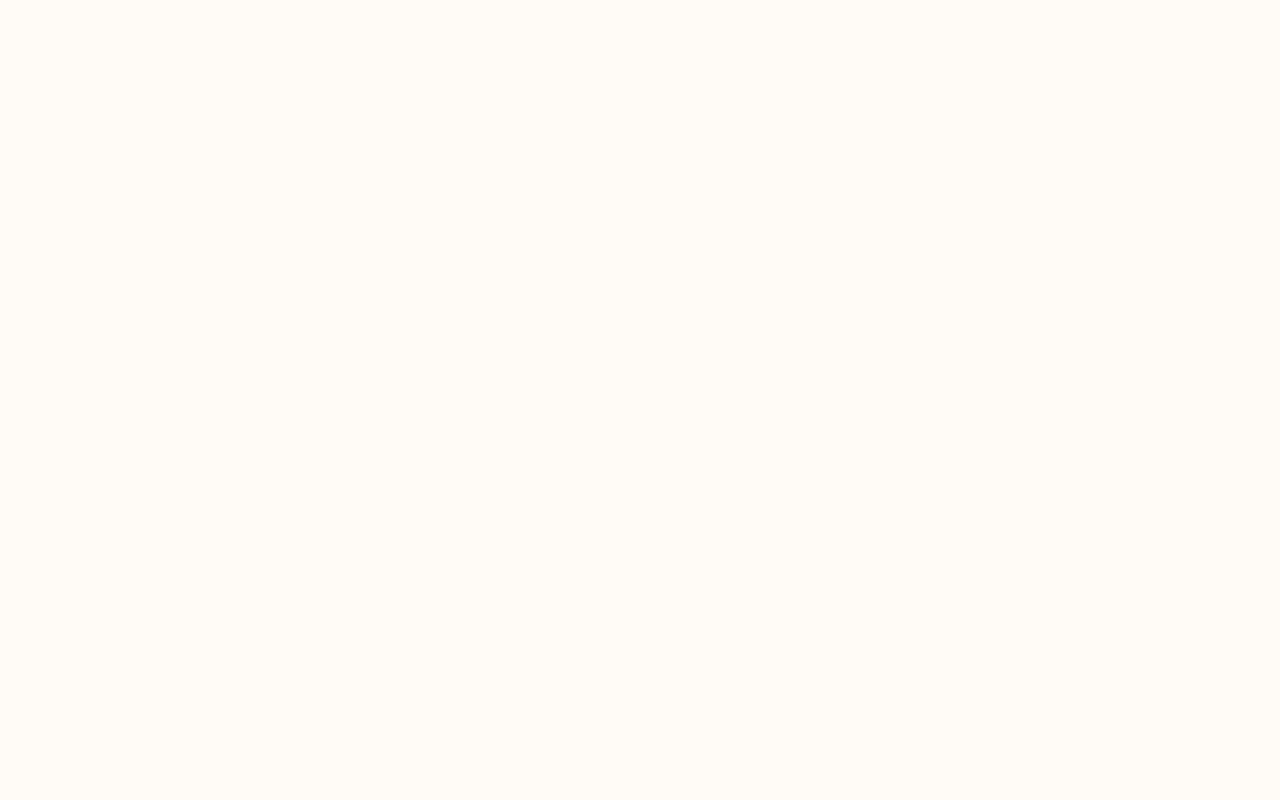
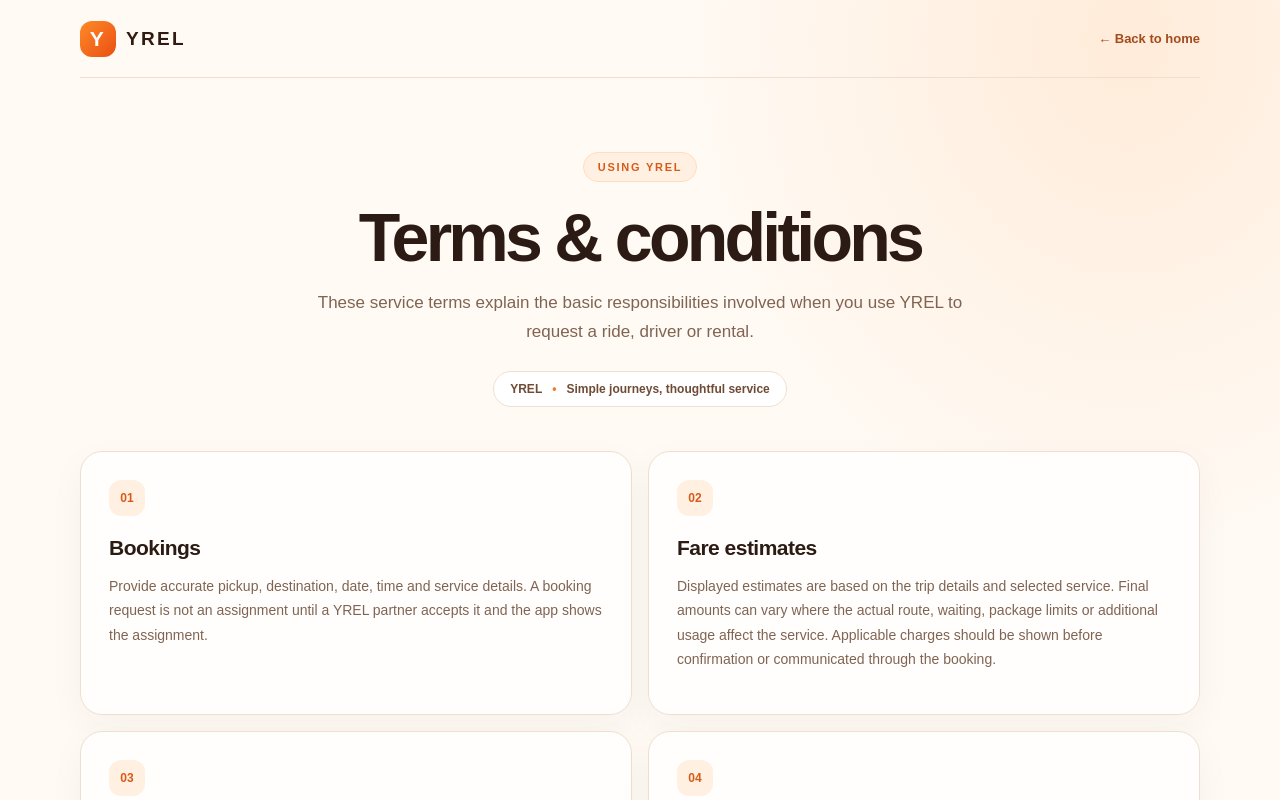
Before and after one commit to samratsihimoge-eng/YREL, a Next.js app: page /terms-and-conditions in a window 1280 px wide. Before the commit this address had no page. Shown: the top 800 px of the page. Built offline with nearby package versions, Linux system fonts and the light colour scheme.

Commit message:
Build dedicated YREL information page

```diff
--- a/app/terms-and-conditions/page.tsx
+++ b/app/terms-and-conditions/page.tsx
@@ -1,5 +1,9 @@
-import { redirect } from "next/navigation";
-
-export default function Page() {
-  redirect("/");
-}
+import InfoPage from "@/app/components/InfoPage";
+export default function Page(){return <InfoPage eyebrow="Using YREL" title="Terms & conditions" intro="These service terms explain the basic responsibilities involved when you use YREL to request a ride, driver or rental." sections={[
+{title:"Bookings",body:"Provide accurate pickup, destination, date, time and service details. A booking request is not an assignment until a YREL partner accepts it and the app shows the assignment."},
+{title:"Fare estimates",body:"Displayed estimates are based on the trip details and selected service. Final amounts can vary where the actual route, waiting, package limits or additional usage affect the service. Applicable charges should be shown before confirmation or communicated through the booking."},
+{title:"Customer responsibilities",body:"Be ready at the pickup point, provide accurate information, treat partners respectfully and follow applicable road and safety requirements."},
+{title:"Partner responsibilities",body:"The assigned partner is responsible for providing the accepted service professionally, keeping required vehicle and licence documents valid and updating trip status accurately."},
+{title:"Payments",body:"Customers pay the driver or partner directly after the trip using Cash or UPI. YREL customer bookings do not require a prepaid customer wallet."},
+{title:"Account controls",body:"YREL may review accounts and restrict access where there is misuse, safety risk or a breach of these terms. Account deletion requests are subject to Admin review."}
+]}/>}
```
